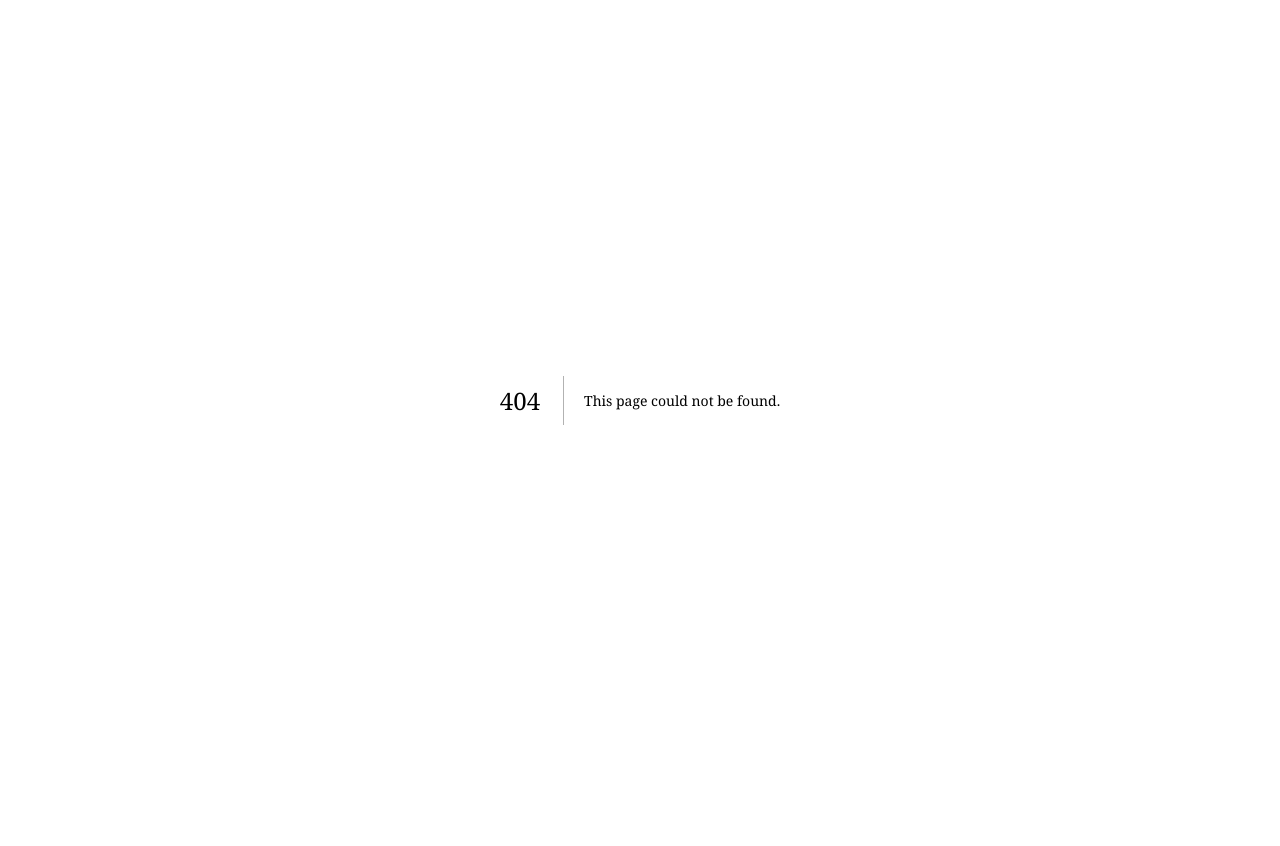
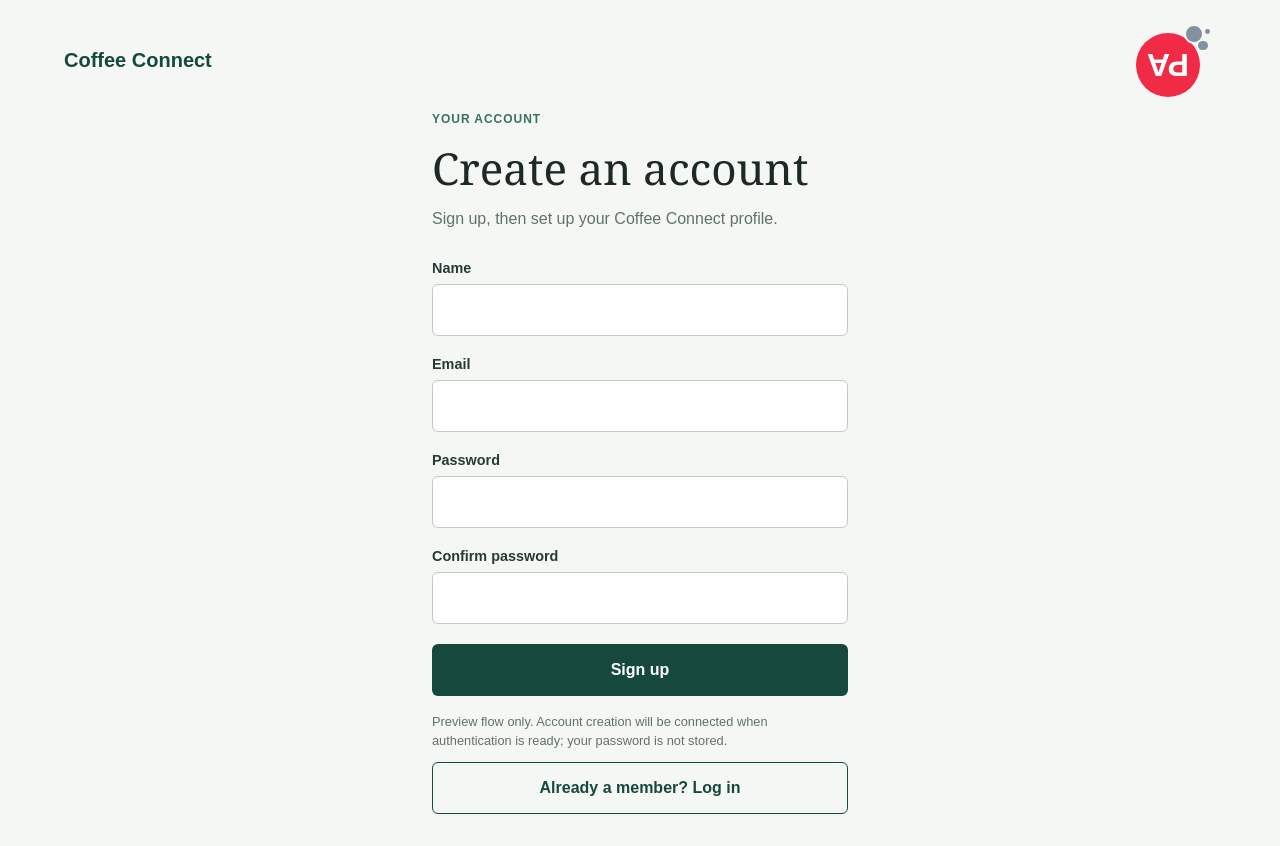
Before and after one commit to JosephMcclelland07/coffee-connect, a Next.js app in the folder apps/web/: page /signup in a window 1280 px wide. Before the commit this address had no page. Before the commit the page ends 800 px from the top, so only its background shows below. Built offline with nearby package versions, Linux system fonts and the light colour scheme.

Commit message:
Added signup

```diff
--- a/apps/web/app/globals.css
+++ b/apps/web/app/globals.css
@@ -550,6 +550,16 @@ h2,
 	animation: enter 480ms ease-out both;
 }
 
+.profile-setup-header {
+	display: flex;
+	min-height: 78px;
+	align-items: center;
+	justify-content: space-between;
+	border-bottom: 1px solid var(--line);
+	color: var(--muted);
+	font-size: 13px;
+}
+
 .personal-page-heading {
 	max-width: 720px;
 	margin-bottom: 42px;
@@ -930,6 +940,10 @@ h2,
 		padding-bottom: 64px;
 	}
 
+	.profile-setup-header {
+		min-height: 64px;
+	}
+
 	.personal-page-heading {
 		margin-bottom: 32px;
 	}
--- a/apps/web/app/login/login.module.css
+++ b/apps/web/app/login/login.module.css
@@ -165,6 +165,42 @@
 	outline-offset: 2px;
 }
 
+.signupLink {
+	display: flex;
+	min-height: 3.25rem;
+	align-items: center;
+	justify-content: center;
+	margin-top: 0.75rem;
+	border: 1px solid #17483e;
+	border-radius: 6px;
+	color: #17483e;
+	font-weight: 600;
+	text-decoration: none;
+	transition: background-color 160ms ease;
+}
+
+.signupLink:hover {
+	background: #e8f0ec;
+}
+
+.signupLink:focus-visible {
+	outline: 3px solid #26715c66;
+	outline-offset: 2px;
+}
+
+.prototypeNote {
+	margin: 1rem 0 0;
+	color: #62716b;
+	font-size: 0.8rem;
+	line-height: 1.5;
+}
+
+.errorMessage {
+	margin: 0;
+	color: #a92120;
+	font-size: 0.875rem;
+}
+
 	@media (max-width: 480px) {
 	.header {
 		top: 1rem;
--- a/apps/web/app/login/login.tsx
+++ b/apps/web/app/login/login.tsx
@@ -1,3 +1,4 @@
+import Link from "next/link";
 import styles from "./login.module.css";
 
 export default function LoginPage() {
@@ -44,6 +45,9 @@ export default function LoginPage() {
 							Log in
 						</button>
 					</form>
+					<Link className={styles.signupLink} href="/signup">
+						Not a member? Sign up!
+					</Link>
 				</div>
 			</section>
 		</main>
--- /dev/null
+++ b/apps/web/app/signup/page.tsx
@@ -0,0 +1,10 @@
+import SignupForm from "../../components/signup-form";
+
+export const metadata = {
+	title: "Sign up | Coffee Connect",
+	description: "Create your Coffee Connect account and profile.",
+};
+
+export default function SignupPage() {
+	return <SignupForm />;
+}
--- /dev/null
+++ b/apps/web/components/signup-form.tsx
@@ -0,0 +1,113 @@
+"use client";
+
+import Link from "next/link";
+import { useRouter } from "next/navigation";
+import { useState, type FormEvent } from "react";
+import styles from "../app/login/login.module.css";
+import { PROFILE_SETUP_PENDING_KEY } from "../lib/profile-flow";
+
+export default function SignupForm() {
+	const router = useRouter();
+	const [password, setPassword] = useState("");
+	const [confirmPassword, setConfirmPassword] = useState("");
+	const [errorMessage, setErrorMessage] = useState("");
+
+	function handleSubmit(event: FormEvent<HTMLFormElement>) {
+		event.preventDefault();
+		if (password !== confirmPassword) {
+			setErrorMessage("Your passwords do not match.");
+			return;
+		}
+
+		try {
+			window.localStorage.setItem(PROFILE_SETUP_PENDING_KEY, "true");
+			router.push("/profile/setup");
+		} catch {
+			setErrorMessage("Could not start profile setup in this browser.");
+		}
+	}
+
+	return (
+		<main className={styles.page}>
+			<header className={styles.header}>
+				<p className={styles.brandName}>Coffee Connect</p>
+				<div className={styles.logo} role="img" aria-label="PA logo with upside-down lettering">
+					<span className={styles.disc} aria-hidden="true">
+						<span className={styles.letters}>PA</span>
+					</span>
+					<span className={styles.bubbleLarge} aria-hidden="true" />
+					<span className={styles.bubbleMedium} aria-hidden="true" />
+					<span className={styles.bubbleSmall} aria-hidden="true" />
+				</div>
+			</header>
+			<section className={styles.loginPanel} aria-labelledby="signup-title">
+				<div className={styles.formWrap}>
+					<p className={styles.kicker}>YOUR ACCOUNT</p>
+					<h1 id="signup-title">Create an account</h1>
+					<p className={styles.intro}>Sign up, then set up your Coffee Connect profile.</p>
+					<form className={styles.form} onSubmit={handleSubmit}>
+						<label className={styles.field}>
+							Name
+							<input
+								id="name"
+								name="name"
+								type="text"
+								autoComplete="name"
+								required
+							/>
+						</label>
+						<label className={styles.field}>
+							Email
+							<input
+								id="email"
+								name="email"
+								type="email"
+								autoComplete="email"
+								required
+							/>
+						</label>
+						<label className={styles.field}>
+							Password
+							<input
+								id="password"
+								name="password"
+								type="password"
+								autoComplete="new-password"
+								minLength={8}
+								required
+								value={password}
+								onChange={(event) => setPassword(event.target.value)}
+							/>
+						</label>
+						<label className={styles.field}>
+							Confirm password
+							<input
+								id="confirm-password"
+								name="confirmPassword"
+								type="password"
+								autoComplete="new-password"
+								minLength={8}
+								required
+								value={confirmPassword}
+								onChange={(event) => setConfirmPassword(event.target.value)}
+							/>
+						</label>
+						{errorMessage && (
+							<p className={styles.errorMessage} role="alert">{errorMessage}</p>
+						)}
+						<button className={styles.submitButton} type="submit">
+							Sign up
+						</button>
+					</form>
+					<p className={styles.prototypeNote}>
+						Preview flow only. Account creation will be connected when authentication is ready;
+						your password is not stored.
+					</p>
+					<Link className={styles.signupLink} href="/login">
+						Already a member? Log in
+					</Link>
+				</div>
+			</section>
+		</main>
+	);
+}
--- /dev/null
+++ b/apps/web/lib/profile-flow.ts
@@ -0,0 +1,2 @@
+export const PROFILE_STORAGE_KEY = "coffee-connect.interests.v1";
+export const PROFILE_SETUP_PENDING_KEY = "coffee-connect.profile-setup-pending.v1";
```
Also changed, not shown: apps/web/app/profile/setup/page.tsx (added, +28 -0 lines), apps/web/app/site-chrome.tsx (+10 -3 lines), apps/web/components/interest-profile.tsx (+29 -8 lines).
